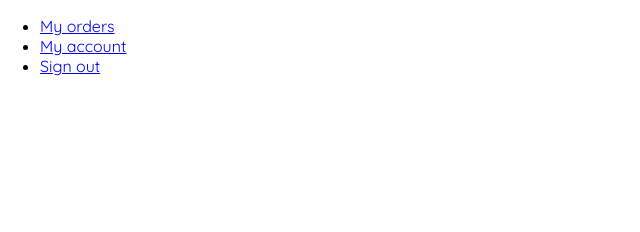
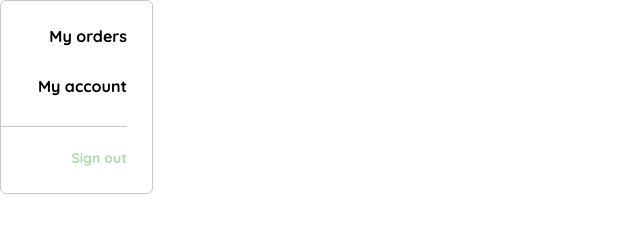
Before and after one commit to CarlosMarioToro/Fronend-Developer-Practico, a plain HTML site: page home_menu.html in a window 1280 px wide. Shown: the whole page, without its empty margins (0-640 px from the left). Drawn offline with Linux system fonts and the light colour scheme.

Commit message:
Se sube menu2.html

```diff
--- a/home_menu.html
+++ b/home_menu.html
@@ -29,8 +29,39 @@
             font-family: 'Quicksand', sans-serif;
         }
         .desktop-menu {
-            width: 153px;
+            width: 126px;
             height: auto;
+            border: 1px solid var(--very-light-pink);
+            border-radius: 6px;
+            padding: 25px 25px 0 0;
+        }
+        .desktop-menu ul {
+            list-style: none;
+            padding: 0;
+            margin: 0;
+        }
+        .desktop-menu ul li {
+            text-align: end;
+            font-weight: bold;
+        }
+        .desktop-menu ul li:last-child {
+            padding-top: 20px;
+            /* border-top: 1px solid var(--very-light-pink); */
+        }
+        .desktop-menu ul li:last-child a {
+            color: var(--hospital-green);
+            font-size: var(--sm);
+            margin-bottom: 26px
+        }
+        .desktop-menu ul li:nth-child(2) {
+            border-bottom: 1px solid var(--very-light-pink);
+        }
+        .desktop-menu ul li a {
+            color: var(--black);
+            text-decoration: none;
+            display: inline-block;
+            margin-bottom: 5px;
+            margin-bottom: 30px;
         }
     </style>
 </head>
```
Also changed, not shown: menu2.html (added, +36 -0 lines).
